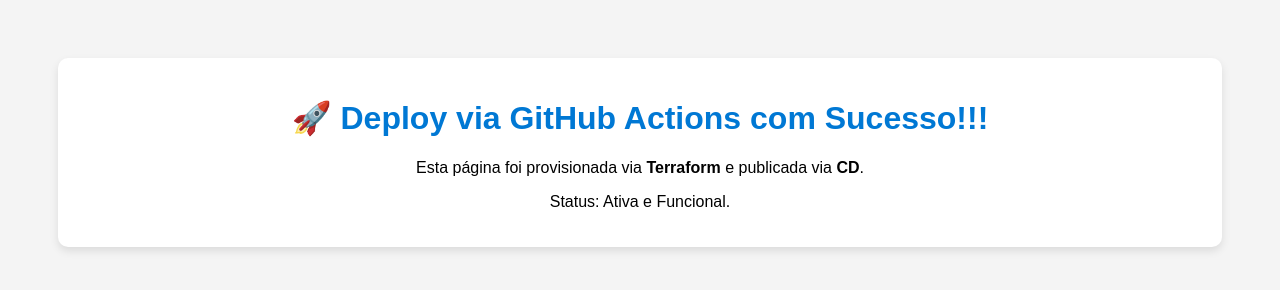
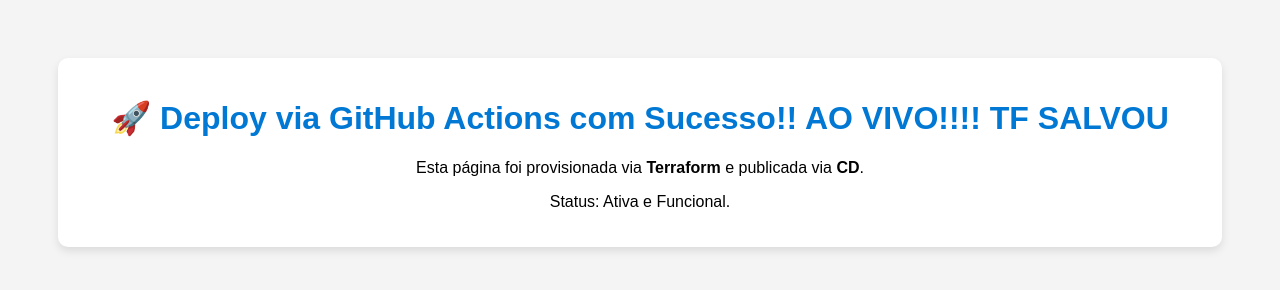
Before and after one commit to fernandodomeneghetti/aula-ao-vivo-arq-cloud, a website: page src/index.html in a window 1280 px wide. Drawn offline with Linux system fonts and the light colour scheme.

Commit message:
change html value

```diff
--- a/src/index.html
+++ b/src/index.html
@@ -11,7 +11,7 @@
 </head>
 <body>
     <div class="card">
-        <h1>🚀 Deploy via GitHub Actions com Sucesso!!!</h1>
+        <h1>🚀 Deploy via GitHub Actions com Sucesso!! AO VIVO!!!! TF SALVOU</h1>
         <p>Esta página foi provisionada via <strong>Terraform</strong> e publicada via <strong>CD</strong>.</p>
         <p>Status: Ativa e Funcional.</p>
     </div>
```
